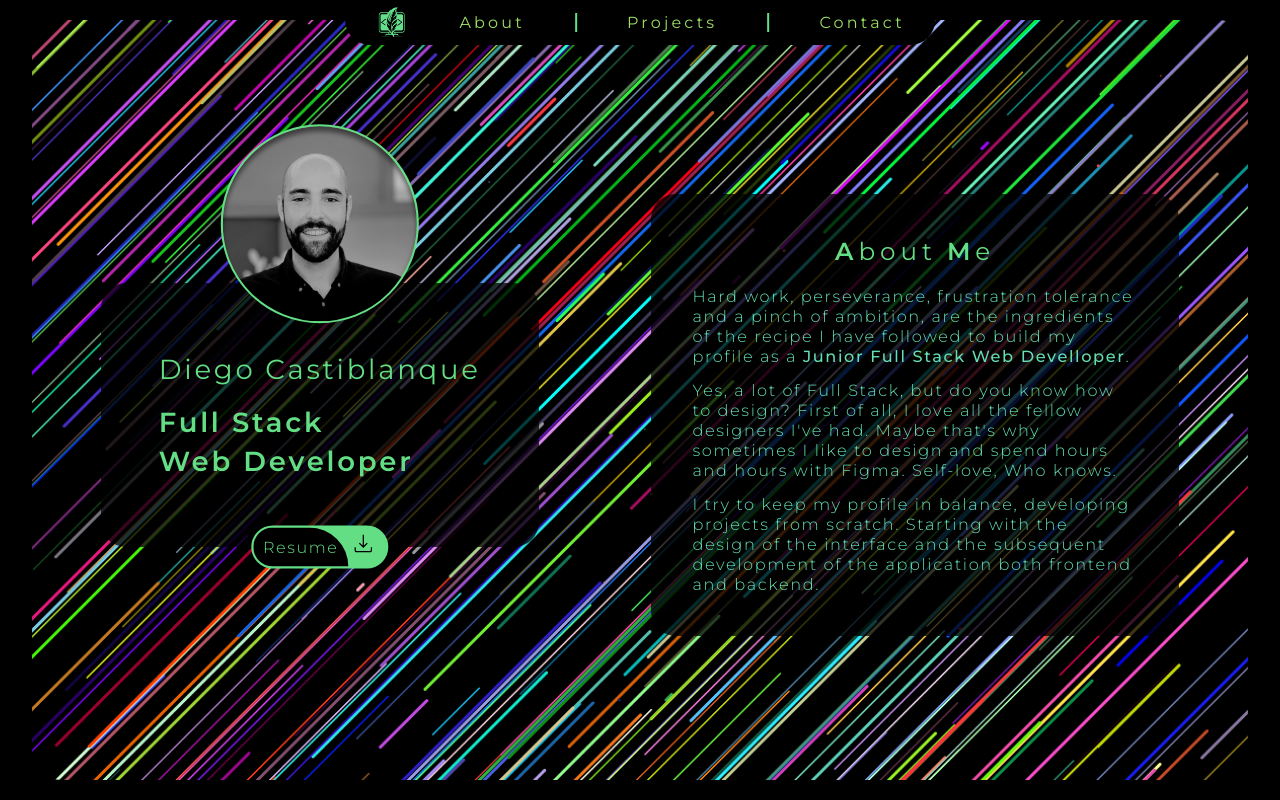
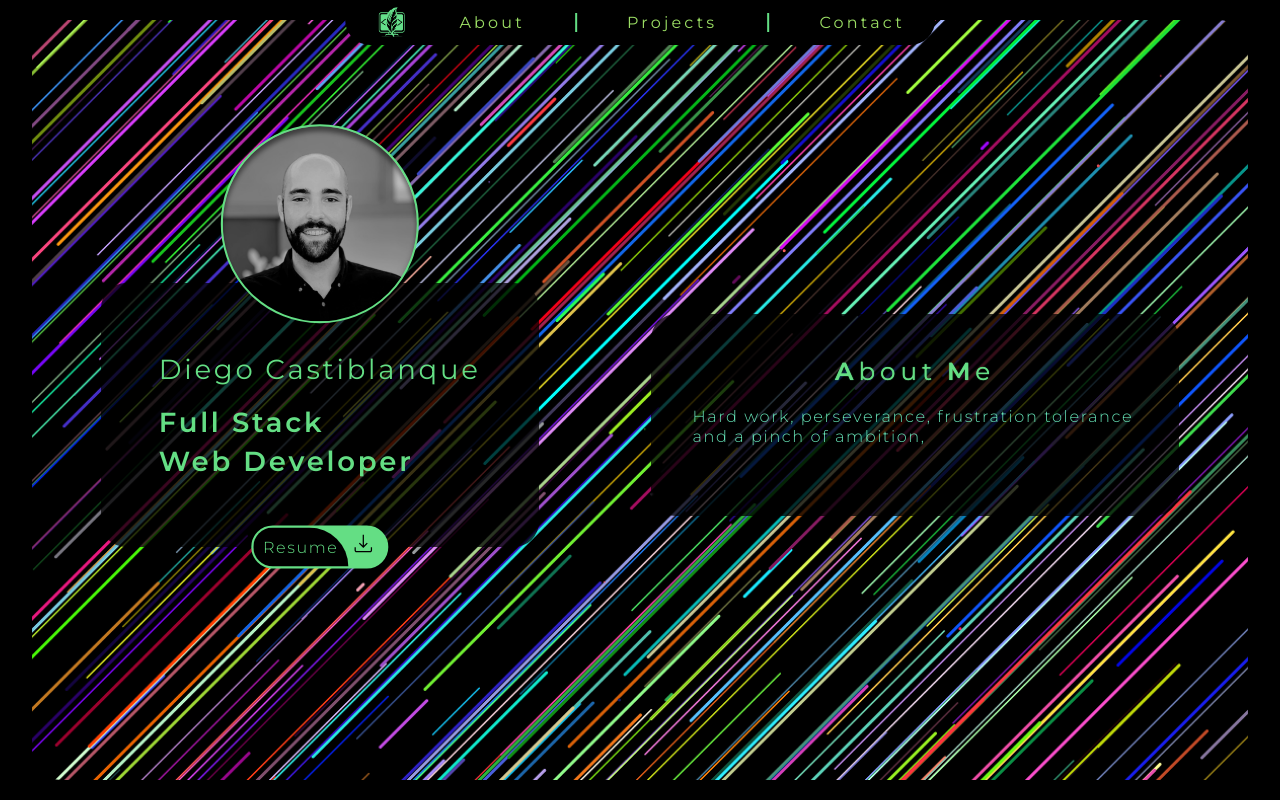
Before and after one commit to Diego-Castiblanque-Alberca/Portfolio, an Angular app: page / in a window 1280 px wide. Built offline with nearby package versions, Linux system fonts and the light colour scheme.

Commit message:
Add TextTypping interface and styles and logic for About Me component

```diff
--- a/src/app/shared/components/presentation/about-me/about-me.component.html
+++ b/src/app/shared/components/presentation/about-me/about-me.component.html
@@ -1,13 +1,12 @@
 <div class="about-me-container">
-    <h2 class="about-me-title"><span>About</span><span>Me</span></h2>
+    <h2 [class.shining]="isTyppingNow" class="about-me-title"><span>About</span><span>Me</span></h2>
     <section class="about-me-info">
-        <p>Hard work, perseverance, frustration tolerance and a pinch of ambition, are the
-            ingredients of the recipe I have followed to build my profile as a <span>Junior Full Stack Web Develloper</span>. </p>
-        <p>Yes, a lot of Full Stack, but do you know how to design? First of all, I love
-            all the fellow designers I've had. Maybe that's why sometimes I like to design and spend hours and hours
-            with Figma. Self-love, Who knows.</p>
-        <p> I try to keep my profile in balance, developing projects from scratch. Starting
-            with the design of the interface and the subsequent development of the application both frontend and
-            backend. </p>
+        <p>
+            <span #span0 [class.cursor]="spans[0].isTypping">{{spans[0].text}}</span>
+            <span class="strongSpan" #span1 [class.cursor]="spans[1].isTypping">{{spans[1].text}}</span>
+            <span #span2 [class.cursor]="spans[2].isTypping">{{spans[2].text}}</span>
+        </p>
+        <p><span #span3 [class.cursor]="spans[3].isTypping">{{spans[3].text}}</span></p>
+        <p><span #span4 [class.cursor]="spans[4].isTypping">{{spans[4].text}}</span></p>
     </section>
 </div>
--- a/src/app/shared/components/presentation/about-me/about-me.component.scss
+++ b/src/app/shared/components/presentation/about-me/about-me.component.scss
@@ -1,4 +1,41 @@
 @use '../../../styles/variables.scss' as *;
+
+@keyframes shining {
+    0% {
+        text-shadow:
+        0 0 1px $color-tittle-icons;
+        color: $color-tittle-icons;
+    }
+    20% {
+        text-shadow: 0 0 3px;
+        color:$color-tittle-icons;
+    }
+    40% {
+        text-shadow:
+        0 0 4.5px $color-text1;
+        color: $color-text1;
+    }
+    50% {
+        text-shadow:
+        0 0 8px $color-text1;
+        color: $color-text1;
+    }
+    60% {
+        text-shadow:
+        0 0 4.5px $color-tittle-icons;
+        color: $color-tittle-icons;
+    }
+    80% {
+        text-shadow: 0 0 3px;
+        color: $color-tittle-icons;
+    }
+    100% {
+        text-shadow:
+        0 0 1px $color-tittle-icons;
+        color: $color-tittle-icons;
+    }
+}
+
 
 .about-me-container {
     border-radius: 25px;
@@ -6,10 +43,12 @@
     display: flex;
     flex-direction: column;
     align-items: center;
-    padding: clamp(1.875rem, 1.25vw + 1.6rem, 3.125rem);;
+    padding: clamp(1.875rem, 1.25vw + 1.6rem, 3.125rem);
     gap: 20px;
     font-family: 'Montserrat', sans-serif;
-    max-width: clamp(22.5rem, 18.8vw + 18rem, 40.625rem);;
+    max-width: clamp(22.5rem, 18.8vw + 18rem, 40.625rem);
+    min-width: clamp(18.75rem, 12vw + 16rem, 31.25rem);
+    // min-height: clamp(18.75rem, 20vw + 13rem, 37.5rem);
 }
 
 .about-me-title {
@@ -29,13 +68,25 @@
 .about-me-info {
     display: flex;
     flex-direction: column;
+    width: 100%;
     gap: 14px;
     color: $color-text1;
-    font-size: clamp(0.875rem, 0.3vw + 0.77rem, 1.125rem);;
+    font-size: clamp(0.875rem, 0.3vw + 0.77rem, 1.125rem);
     font-weight: 300;
     letter-spacing: 0.1em;
 
-    span{
-        font-weight: 500;
-    }
+    p { text-wrap: wrap; }
+
 }
+
+.strongSpan {
+    font-weight: 500;
+}
+
+.cursor {
+    border-right: 4px solid $color-tittle-icons;
+}
+
+.shining {
+    animation: shining 1s infinite;
+}
--- a/src/app/shared/components/presentation/about-me/about-me.component.ts
+++ b/src/app/shared/components/presentation/about-me/about-me.component.ts
@@ -1,10 +1,91 @@
-import { Component } from '@angular/core';
+import { Component, ElementRef, OnInit, ViewChild } from '@angular/core';
+import { CommonModule } from '@angular/common';
+import { TextTypping } from './text-typping';
 
 @Component({
   selector: 'app-about-me',
   standalone: true,
-  imports: [],
+  imports: [CommonModule],
   templateUrl: './about-me.component.html',
   styleUrl: './about-me.component.scss',
 })
-export class AboutMeComponent {}
+export class AboutMeComponent implements OnInit {
+  @ViewChild('span0', { static: true }) span0!: ElementRef;
+  @ViewChild('span1', { static: true }) span1!: ElementRef;
+  @ViewChild('span2', { static: true }) span2!: ElementRef;
+  @ViewChild('span3', { static: true }) span3!: ElementRef;
+  @ViewChild('span4', { static: true }) span4!: ElementRef;
+  @ViewChild('span5', { static: true }) span5!: ElementRef;
+
+  spans: TextTypping[];
+  isTyppingNow: boolean;
+  textContent: string[];
+
+  constructor() {
+    this.spans = [
+      { element: this.span0, isTypping: false, isWaitting: true, text: '' },
+      { element: this.span1, isTypping: false, isWaitting: true, text: '' },
+      { element: this.span2, isTypping: false, isWaitting: true, text: '' },
+      { element: this.span3, isTypping: false, isWaitting: true, text: '' },
+      { element: this.span4, isTypping: false, isWaitting: true, text: '' },
+    ];
+    this.isTyppingNow = false;
+    this.textContent = [
+      'Hard work, perseverance, frustration tolerance and a pinch of ambition, are the ingredients of the recipe I have followed to build my profile as a ',
+      'Full Stack Developer',
+      '.',
+      "Yes, a lot of Full Stack, but do you know how to design? First of all, I love all the fellow designers I've had. Maybe that's why sometimes I like to design and spend hours and hours with Figma. Self-love, Who knows.",
+      'I try to keep my profile in balance, developing projects from scratch. Starting with the design of the interface and the subsequent development of the application both frontend and backend.',
+    ];
+  }
+  ngOnInit() {
+    this.TypeWriter();
+  }
+  delay(ms: number) {
+    return new Promise((resolve) => setTimeout(resolve, ms));
+  }
+  async cursorWaitting(span: TextTypping) {
+    while (span.isWaitting) {
+      span.isTypping = false;
+      await this.delay(400);
+      span.isTypping = true;
+      await this.delay(400);
+    }
+    span.isTypping = false;
+  }
+  async TypeWriter() {
+    this.isTyppingNow = true;
+    for (let i = 0; i < this.spans.length; i++) {
+      for (let j = 0; j < this.textContent[i].length; j++) {
+        this.spans[i].isTypping = true;
+        const char = this.textContent[i].split('')[j];
+        this.spans[i].text += char;
+        switch (char) {
+          case '.':
+          case '?':
+            this.spans[i].isWaitting = true;
+            this.cursorWaitting(this.spans[i]);
+            await this.delay(500);
+            this.spans[i].isWaitting = false;
+            this.spans[i].isTypping = false;
+            break;
+          case ',':
+            this.spans[i].isWaitting = true;
+            this.cursorWaitting(this.spans[i]);
+            await this.delay(800);
+            this.spans[i].isWaitting = false;
+            this.spans[i].isTypping = false;
+            break;
+          default:
+            await this.delay(50);
+            this.spans[i].isTypping = false;
+        }
+      }
+    }
+    this.spans[this.spans.length - 1].isWaitting = true;
+    this.cursorWaitting(this.spans[this.spans.length - 1]);
+    await this.delay(2000);
+    this.isTyppingNow = false;
+    this.spans[this.spans.length - 1].isWaitting = false;
+  }
+}
--- /dev/null
+++ b/src/app/shared/components/presentation/about-me/text-typping.ts
@@ -0,0 +1,8 @@
+import { ElementRef } from '@angular/core';
+
+export interface TextTypping {
+  element: ElementRef,
+  isTypping: boolean,
+  isWaitting: boolean,
+  text: string,
+}
--- a/src/app/shared/components/presentation/presentation.component.scss
+++ b/src/app/shared/components/presentation/presentation.component.scss
@@ -11,6 +11,7 @@
     padding: 0 15px 30px;
     border-radius: 30px;
     margin-top: clamp(0.938rem, 0.4vw + 0.93rem, 1.375rem);
+    min-height: 95dvh;
 }
 
 @media screen and (min-width: 992px) {
@@ -18,7 +19,6 @@
         flex-direction: row;
         justify-content: center;
         align-items: center;
-        min-height: 95dvh;
         padding: 60px 30px 30px;
     }
 }
```
